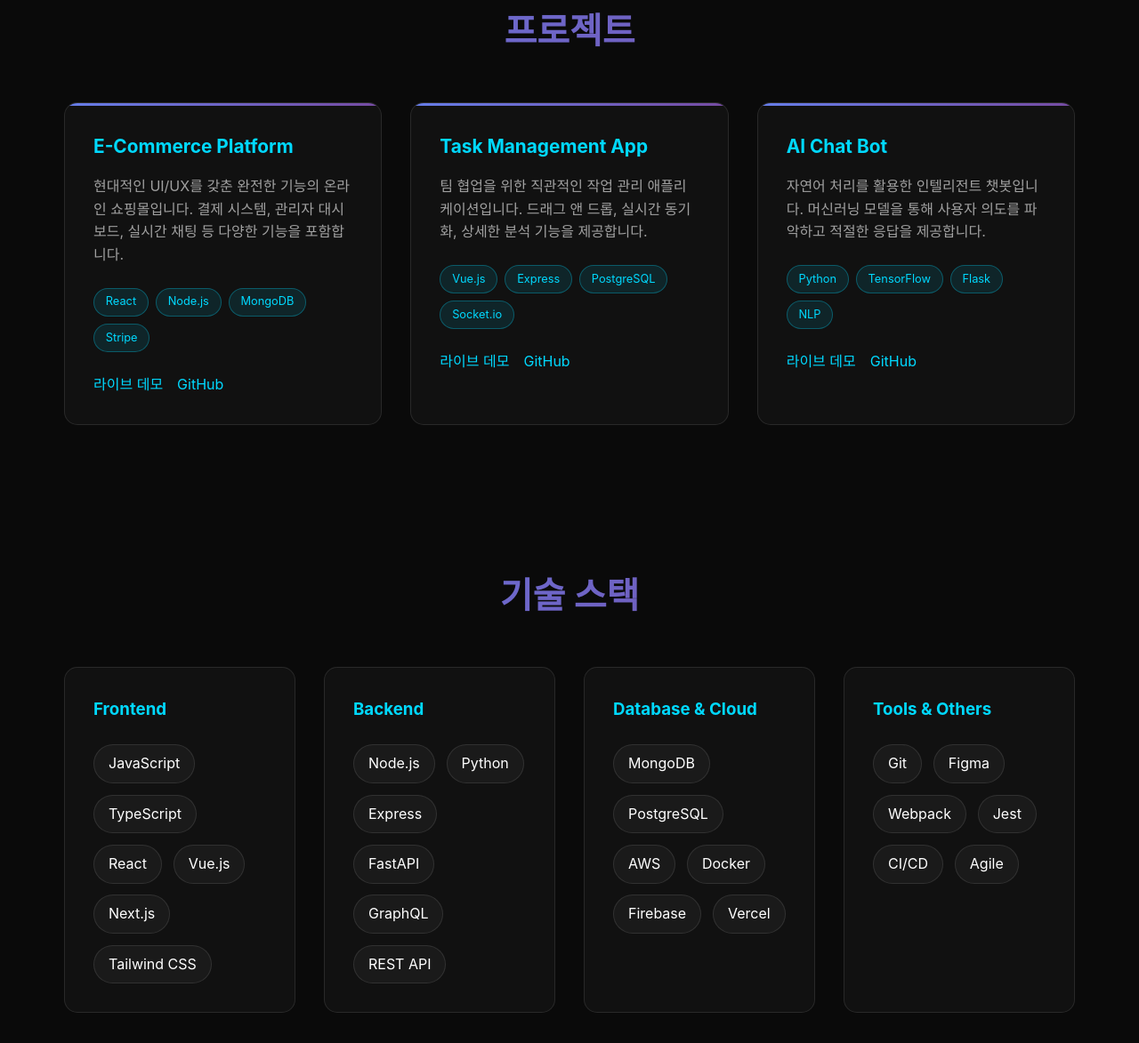
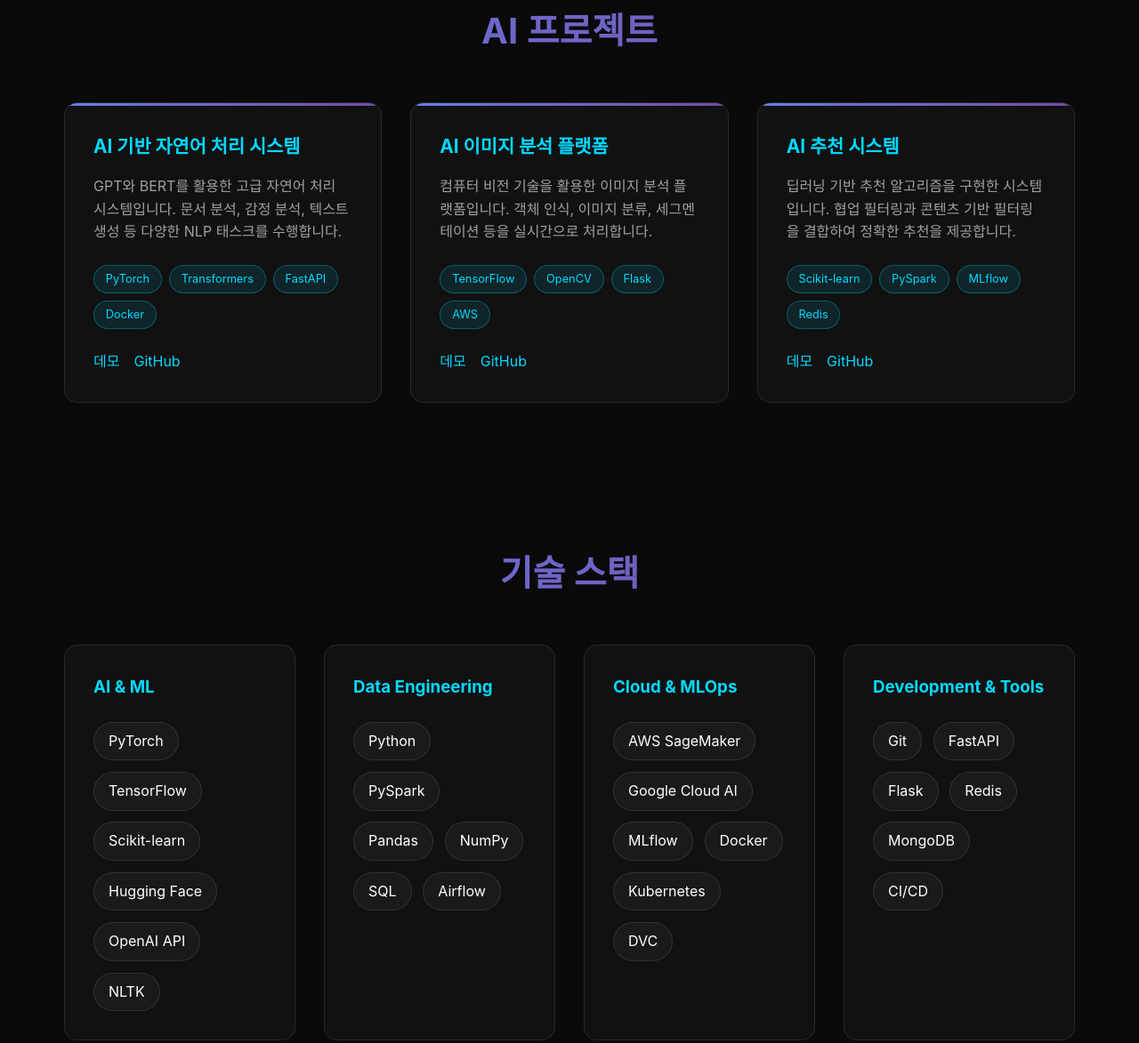
Before and after one commit to zn0223/html, a plain HTML site: page index.html in a window 1280 px wide. Shown: the part 877-2050 px from the top of the page at 89% size. Drawn offline with Linux system fonts and the light colour scheme.

Commit message:
내용 수정

```diff
--- a/index.html
+++ b/index.html
@@ -366,57 +366,57 @@
     <!-- 히어로 섹션 -->
     <section id="home" class="hero">
         <div class="hero-content">
-            <h1>안녕하세요, 저는 개발자입니다</h1>
-            <p>창의적이고 혁신적인 웹 솔루션을 만들어내는 풀스택 개발자입니다. 사용자 경험과 기술적 완성도를 모두 중시합니다.</p>
-            <a href="#projects" class="cta-button">프로젝트 보기</a>
+            <h1>AI 솔루션 전문가</h1>
+            <p>인공지능과 머신러닝을 활용하여 혁신적인 솔루션을 개발하는 AI 엔지니어입니다. 최신 AI 기술을 실제 비즈니스 문제 해결에 적용하는 것을 전문으로 합니다.</p>
+            <a href="#projects" class="cta-button">AI 프로젝트 보기</a>
         </div>
     </section>
 
     <!-- 프로젝트 섹션 -->
     <section id="projects" class="section">
-        <h2>프로젝트</h2>
+        <h2>AI 프로젝트</h2>
         <div class="projects-grid">
             <div class="project-card fade-in">
-                <h3>E-Commerce Platform</h3>
-                <p>현대적인 UI/UX를 갖춘 완전한 기능의 온라인 쇼핑몰입니다. 결제 시스템, 관리자 대시보드, 실시간 채팅 등 다양한 기능을 포함합니다.</p>
+                <h3>AI 기반 자연어 처리 시스템</h3>
+                <p>GPT와 BERT를 활용한 고급 자연어 처리 시스템입니다. 문서 분석, 감정 분석, 텍스트 생성 등 다양한 NLP 태스크를 수행합니다.</p>
                 <div class="tech-stack">
-                    <span class="tech-tag">React</span>
-                    <span class="tech-tag">Node.js</span>
-                    <span class="tech-tag">MongoDB</span>
-                    <span class="tech-tag">Stripe</span>
+                    <span class="tech-tag">PyTorch</span>
+                    <span class="tech-tag">Transformers</span>
+                    <span class="tech-tag">FastAPI</span>
+                    <span class="tech-tag">Docker</span>
                 </div>
                 <div class="project-links">
-                    <a href="#">라이브 데모</a>
+                    <a href="#">데모</a>
                     <a href="#">GitHub</a>
                 </div>
             </div>
 
             <div class="project-card fade-in">
-                <h3>Task Management App</h3>
-                <p>팀 협업을 위한 직관적인 작업 관리 애플리케이션입니다. 드래그 앤 드롭, 실시간 동기화, 상세한 분석 기능을 제공합니다.</p>
+                <h3>AI 이미지 분석 플랫폼</h3>
+                <p>컴퓨터 비전 기술을 활용한 이미지 분석 플랫폼입니다. 객체 인식, 이미지 분류, 세그멘테이션 등을 실시간으로 처리합니다.</p>
                 <div class="tech-stack">
-                    <span class="tech-tag">Vue.js</span>
-                    <span class="tech-tag">Express</span>
-                    <span class="tech-tag">PostgreSQL</span>
-                    <span class="tech-tag">Socket.io</span>
+                    <span class="tech-tag">TensorFlow</span>
+                    <span class="tech-tag">OpenCV</span>
+                    <span class="tech-tag">Flask</span>
+                    <span class="tech-tag">AWS</span>
                 </div>
                 <div class="project-links">
-                    <a href="#">라이브 데모</a>
+                    <a href="#">데모</a>
                     <a href="#">GitHub</a>
                 </div>
             </div>
 
             <div class="project-card fade-in">
-                <h3>AI Chat Bot</h3>
-                <p>자연어 처리를 활용한 인텔리전트 챗봇입니다. 머신러닝 모델을 통해 사용자 의도를 파악하고 적절한 응답을 제공합니다.</p>
+                <h3>AI 추천 시스템</h3>
+                <p>딥러닝 기반 추천 알고리즘을 구현한 시스템입니다. 협업 필터링과 콘텐츠 기반 필터링을 결합하여 정확한 추천을 제공합니다.</p>
                 <div class="tech-stack">
-                    <span class="tech-tag">Python</span>
-                    <span class="tech-tag">TensorFlow</span>
-                    <span class="tech-tag">Flask</span>
-                    <span class="tech-tag">NLP</span>
+                    <span class="tech-tag">Scikit-learn</span>
+                    <span class="tech-tag">PySpark</span>
+                    <span class="tech-tag">MLflow</span>
+                    <span class="tech-tag">Redis</span>
                 </div>
                 <div class="project-links">
-                    <a href="#">라이브 데모</a>
+                    <a href="#">데모</a>
                     <a href="#">GitHub</a>
                 </div>
             </div>
@@ -428,50 +428,50 @@
         <h2>기술 스택</h2>
         <div class="skills-container">
             <div class="skill-category fade-in">
-                <h3>Frontend</h3>
+                <h3>AI & ML</h3>
                 <div class="skill-list">
-                    <span class="skill-item">JavaScript</span>
-                    <span class="skill-item">TypeScript</span>
-                    <span class="skill-item">React</span>
-                    <span class="skill-item">Vue.js</span>
-                    <span class="skill-item">Next.js</span>
-                    <span class="skill-item">Tailwind CSS</span>
+                    <span class="skill-item">PyTorch</span>
+                    <span class="skill-item">TensorFlow</span>
+                    <span class="skill-item">Scikit-learn</span>
+                    <span class="skill-item">Hugging Face</span>
+                    <span class="skill-item">OpenAI API</span>
+                    <span class="skill-item">NLTK</span>
                 </div>
             </div>
 
             <div class="skill-category fade-in">
-                <h3>Backend</h3>
+                <h3>Data Engineering</h3>
                 <div class="skill-list">
-                    <span class="skill-item">Node.js</span>
                     <span class="skill-item">Python</span>
-                    <span class="skill-item">Express</span>
-                    <span class="skill-item">FastAPI</span>
-                    <span class="skill-item">GraphQL</span>
-                    <span class="skill-item">REST API</span>
+                    <span class="skill-item">PySpark</span>
+                    <span class="skill-item">Pandas</span>
+                    <span class="skill-item">NumPy</span>
+                    <span class="skill-item">SQL</span>
+                    <span class="skill-item">Airflow</span>
                 </div>
             </div>
 
             <div class="skill-category fade-in">
-                <h3>Database & Cloud</h3>
+                <h3>Cloud & MLOps</h3>
                 <div class="skill-list">
-                    <span class="skill-item">MongoDB</span>
-                    <span class="skill-item">PostgreSQL</span>
-                    <span class="skill-item">AWS</span>
+                    <span class="skill-item">AWS SageMaker</span>
+                    <span class="skill-item">Google Cloud AI</span>
+                    <span class="skill-item">MLflow</span>
                     <span class="skill-item">Docker</span>
-                    <span class="skill-item">Firebase</span>
-                    <span class="skill-item">Vercel</span>
+                    <span class="skill-item">Kubernetes</span>
+                    <span class="skill-item">DVC</span>
                 </div>
             </div>
 
             <div class="skill-category fade-in">
-                <h3>Tools & Others</h3>
+                <h3>Development & Tools</h3>
                 <div class="skill-list">
                     <span class="skill-item">Git</span>
-                    <span class="skill-item">Figma</span>
-                    <span class="skill-item">Webpack</span>
-                    <span class="skill-item">Jest</span>
+                    <span class="skill-item">FastAPI</span>
+                    <span class="skill-item">Flask</span>
+                    <span class="skill-item">Redis</span>
+                    <span class="skill-item">MongoDB</span>
                     <span class="skill-item">CI/CD</span>
-                    <span class="skill-item">Agile</span>
                 </div>
             </div>
         </div>
```
